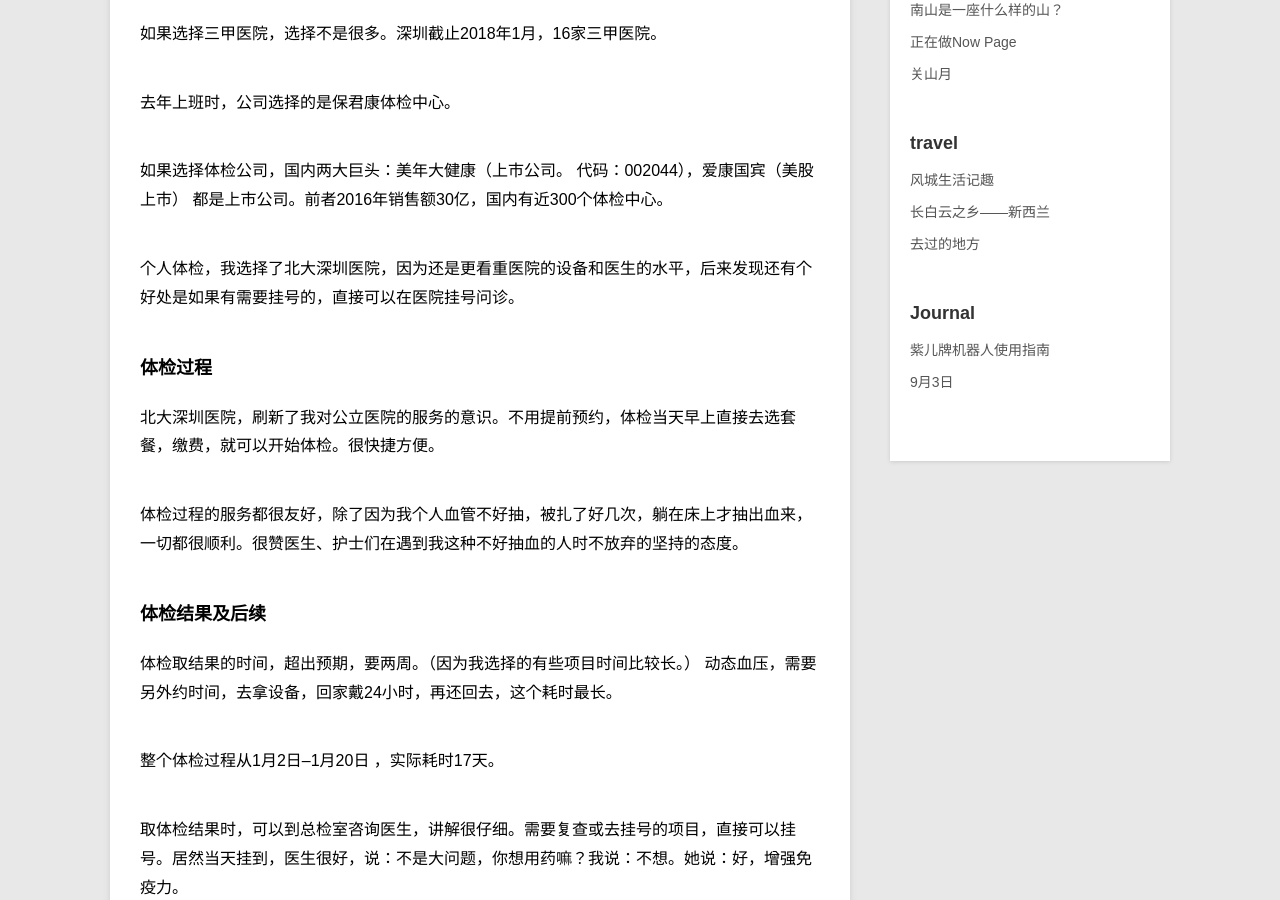
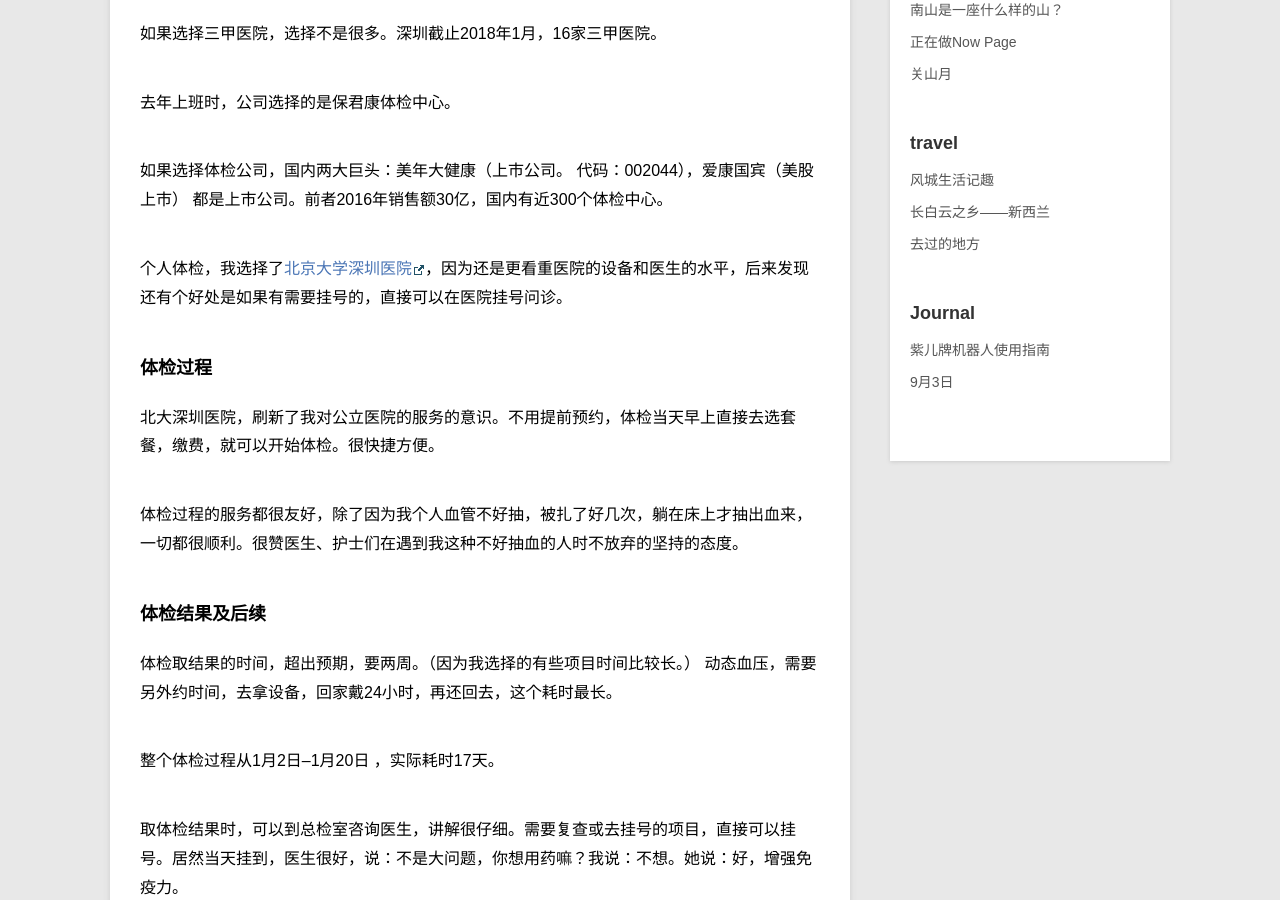
Before and after one commit to violettianjie/violettianjie.github.io, a Jekyll site: the page built from _posts/blog/2018-01-29-phyexam.md, in a window 1280 px wide and 900 px high, scrolled down 659 px. Built offline with Jekyll 4.4.1, drawn with Linux system fonts in a browser that asks for light colours.

Commit message:
Update 2018-01-29-phyexam.md

```diff
--- a/_posts/blog/2018-01-29-phyexam.md
+++ b/_posts/blog/2018-01-29-phyexam.md
@@ -24,7 +24,7 @@ category: blog
 
 如果选择体检公司，国内两大巨头：美年大健康（上市公司。 代码：002044），爱康国宾（美股上市） 都是上市公司。前者2016年销售额30亿，国内有近300个体检中心。
 
-个人体检，我选择了北大深圳医院，因为还是更看重医院的设备和医生的水平，后来发现还有个好处是如果有需要挂号的，直接可以在医院挂号问诊。
+个人体检，我选择了[北京大学深圳医院](http://www.pkuszh.com)，因为还是更看重医院的设备和医生的水平，后来发现还有个好处是如果有需要挂号的，直接可以在医院挂号问诊。
 
 ### 体检过程
 
```
